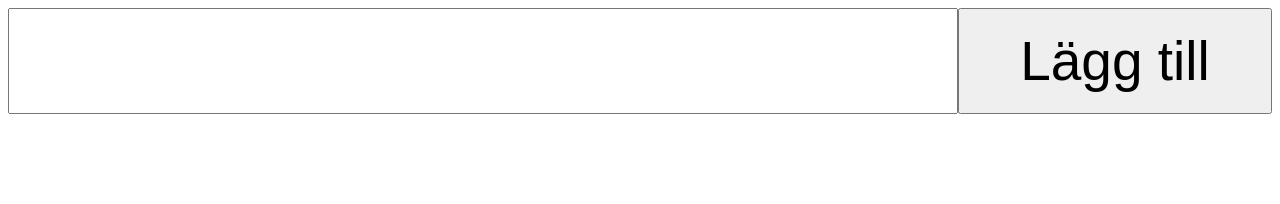
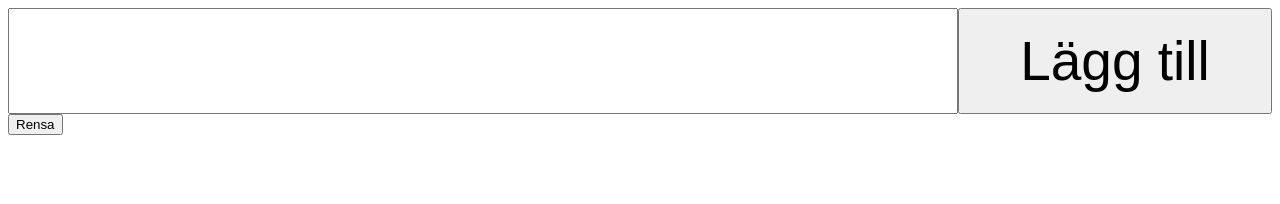
Before and after one commit to DAT257-Grupp-1/FridgeDoor, a plain HTML site: page home_page.html in a window 1280 px wide. Shown: the top 204 px of the page. Drawn offline with Linux system fonts and the light colour scheme.

Commit message:
fixed a clear button can be styled lated r

```diff
--- a/home_page.html
+++ b/home_page.html
@@ -16,6 +16,8 @@
         <input type="text" id="input_field">
         <button onclick="(add_ingredient())" id="add">Lägg till</button>
     </div>
+    <div id="clear_button">
+        <button onclick="(clear_ingredients())" id="clear">Rensa</button>
 
     <div id="ingredients_buttons">
 
--- a/js/home_page.js
+++ b/js/home_page.js
@@ -29,6 +29,10 @@ function display_ingredients() {
 function delete_ingredients(){
     document.getElementById("ingredients_buttons").innerHTML = "";
 }
+function clear_ingredients(){
+    ingredients_list = [];
+    delete_ingredients();
+}
 
 /* Helper function to return the index of given ingredient in ingredients_list.*/
 function get_ingredient_index(ingredient){
```
